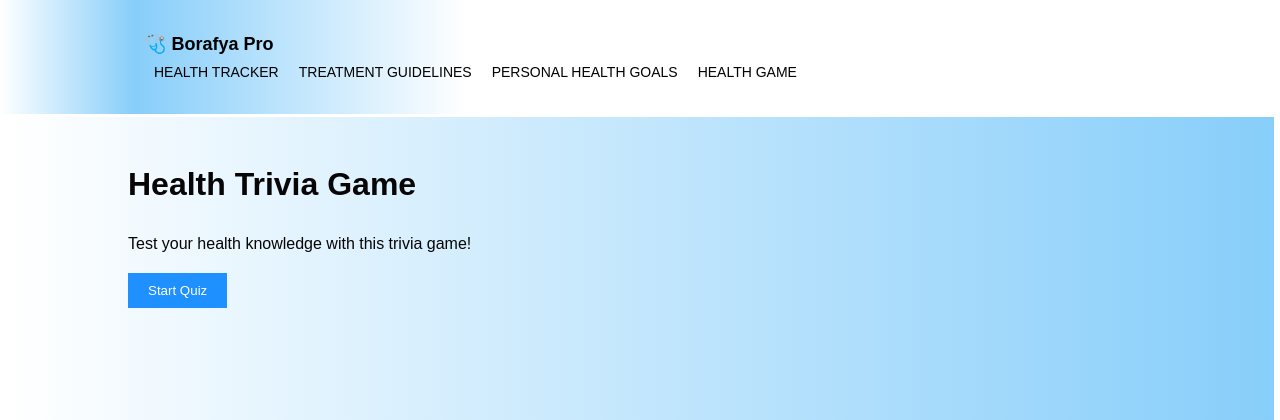
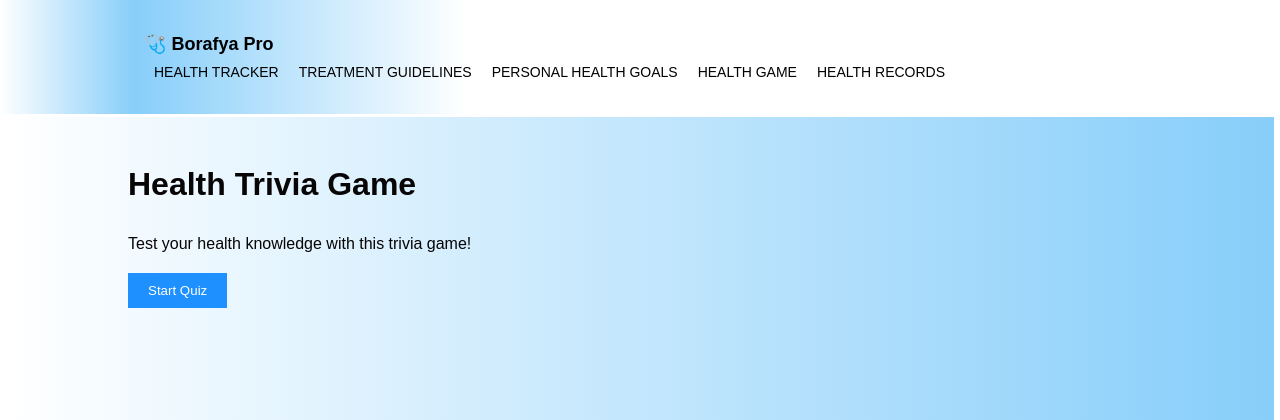
Before and after one commit to cashilaa/trach, a Flask app: page /health_game in a window 1280 px wide. Shown: the top 420 px of the page. Run offline with Flask 3, Linux system fonts and the light colour scheme.

Commit message:
Update base.html

```diff
--- a/templates/base.html
+++ b/templates/base.html
@@ -18,6 +18,7 @@
                     <li><a href="{{ url_for('treatment_guidelines') }}">Treatment Guidelines</a></li>
                     <li><a href="{{ url_for('health_goals_route') }}">Personal Health Goals</a></li>
                     <li><a href="{{ url_for('health_game') }}">Health Game</a></li>
+                    <li><a href="{{ url_for('records') }}">Health Records</a></li>
                 </ul>
             </nav>
         </div>
```
